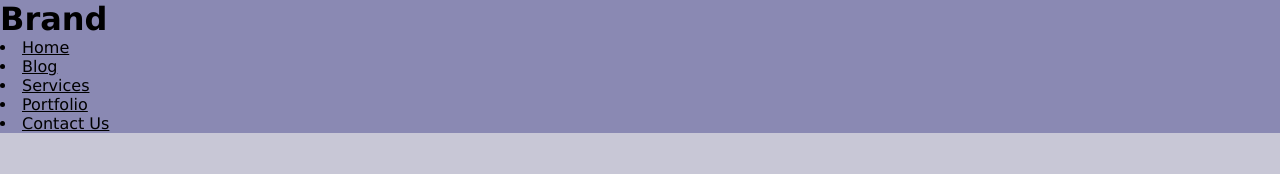
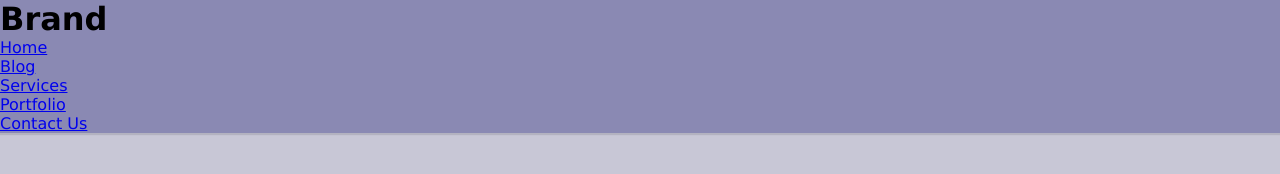
Before and after one commit to jelsonjay/responsive-menu-css, a plain HTML site: page index.html in a window 1280 px wide. Drawn offline with Linux system fonts and the light colour scheme.

Commit message:
commit styles.css

```diff
--- a/css/styles.css
+++ b/css/styles.css
@@ -7,12 +7,31 @@ box-sizing:border-box;
 --clr-white: hsl(0, 0%, 100%);
 --clr-blue: hsla(241, 26%, 48%, 0.568);
 --clr-bg:hsl(244, 15%, 81%);
+--clr-black: hsl(0, 0%, 10%);
+--clr-coral: hsl(16, 100%, 66%);
 }
 body{
 background-color: var(--clr-bg);
 font-family: 'Lucida Sans', 'Lucida Sans Regular', 'Lucida Grande', 'Lucida Sans Unicode', Geneva, Verdana, sans-serif;
 }
+
 header{
 background-color: var(--clr-blue);
+box-shadow: 1px 1px 1px 1px rgba(0, 0, 0, 0.1);
+position: fixed;
+width: 100%;
+z-index: 3;
 
 }
+header ul{
+color: var(--clr-black);
+overflow: hidden;
+list-style: none;
+}
+header a ul{
+display: block;
+text-decoration: none;
+padding: 20px;
+outline: 1px solid coral;
+border: 1px solid hsl(16, 100%, 66%);
+}
--- a/index.html
+++ b/index.html
@@ -8,15 +8,15 @@
     <link rel="stylesheet" href="/css/styles.css">
 </head>
 <body>
-<header>
+<header class="header">
  <h1 class="logo">Brand</h1>
- <u>
-<li>Home</li>
-<li>Blog</li>
-<li>Services</li>
-<li>Portfolio</li>
-<li>Contact Us</li>
- </u>
+ <ul>
+<li><a href="#home">Home</a></li>
+<li><a href="#blog">Blog</a></li>
+<li><a href="#services">Services</a></li>
+<li><a href="#portfolio">Portfolio</a></li>
+<li><a href="#contact">Contact Us</a></li>
+ </ul>
 </header>
 
 </body>
```
